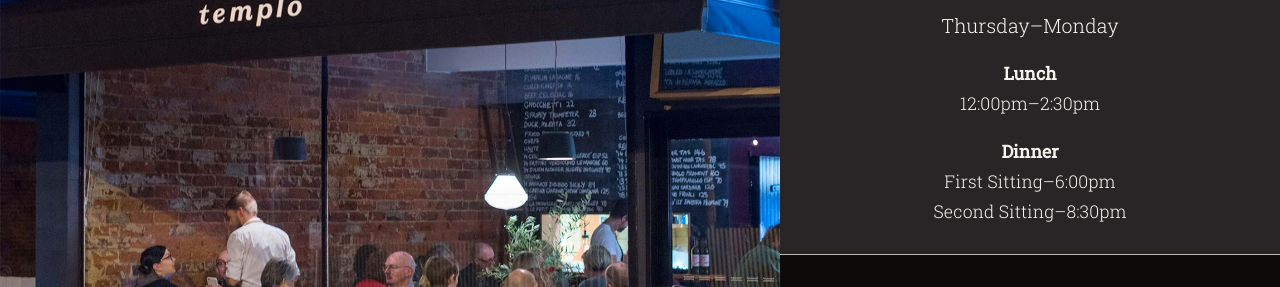
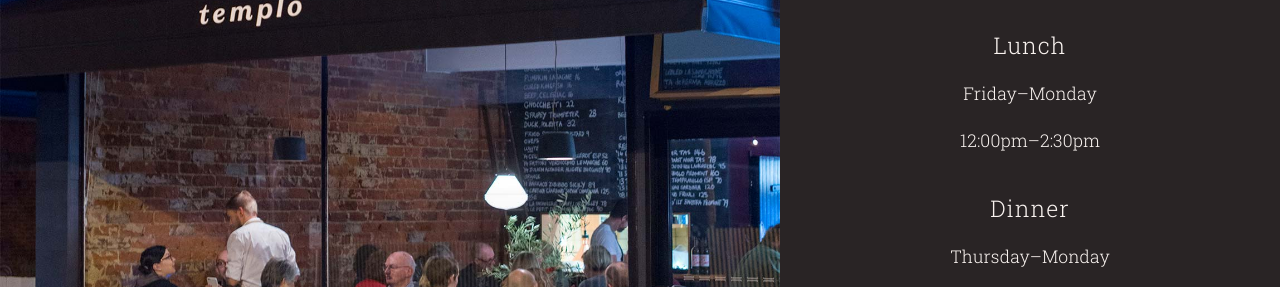
Before and after one commit to avelingrayorg/templo, a website: page index.html in a window 1280 px wide. Shown: the part 357-644 px from the top of the page. Drawn offline with Linux system fonts and the light colour scheme.

Commit message:
Lunchtime-Opening-Hours-Changes
Per Chris from Templo Spec

```diff
--- a/index.html
+++ b/index.html
@@ -52,9 +52,12 @@
 
     <section class="hours">
       <h1>Opening Hours</h1>
+      <h2>Lunch</h2>
+      <p>Friday&ndash;Monday</br></p>
+      <p>12:00pm&ndash;2:30pm</p>
+      <h2>Dinner</h2>
       <p>Thursday&ndash;Monday</p>
-      <p><strong>Lunch</strong><br>12:00pm&ndash;2:30pm</p>
-      <p><strong>Dinner</strong><br>First Sitting&ndash;6:00pm<br>Second Sitting&ndash;8:30pm</p>
+      <p>First Sitting&ndash;6:00pm<br>Second Sitting&ndash;8:30pm</p>
     </section>
 
     <section id="reservations">
@@ -132,7 +135,7 @@
   "url":"http://www.templo.com.au/",
   "email":"mail@templo.com.au",
   "openingHours": [
-  "Th-Mo 12:00-14:30", "Th-Mo 18:00-23:00"],
+  "Fr-Mo 12:00-14:30", "Th-Mo 18:00-23:00"],
   "servesCuisine": ["Australian Italian"],
   "acceptsReservations":"true",
   "priceRange": "3",
--- a/style.css
+++ b/style.css
@@ -26,7 +26,6 @@
 .hours, #press, #contact { text-align: center; }
 .hours { background-color: #292425; padding: .5em 0; }
 .hours p { margin: 1em 0; }
-.hours p:first-of-type { font-size: 98%; margin-bottom: .4em; }
 .obee-widget { margin-top: 3em; padding: 0; }
 #press a,
 #contact p:not(.social) a {
```
